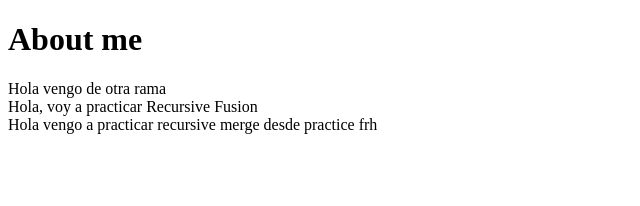
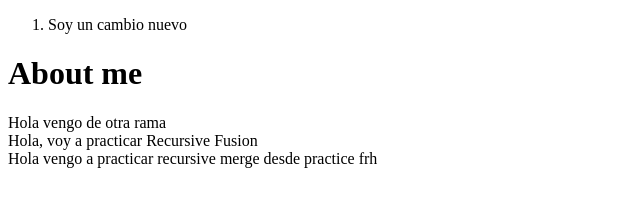
Before and after one commit to DaniHellN25/Proyecto-Azul-School, a plain HTML site: page index.html in a window 1280 px wide. Shown: the whole page, without its empty margins (0-640 px from the left). Drawn offline with Linux system fonts and the light colour scheme.

Commit message:
new il added

```diff
--- a/index.html
+++ b/index.html
@@ -7,6 +7,9 @@
     <title>Proyecto azul </title>
 </head>
 <body>
+    <ol>
+        <li>Soy un cambio nuevo</li>
+    </ol>
     <h1>About me</h1>
     <div>Hola vengo de otra rama</div>
     <div>Hola, voy a practicar Recursive Fusion</div>
```
